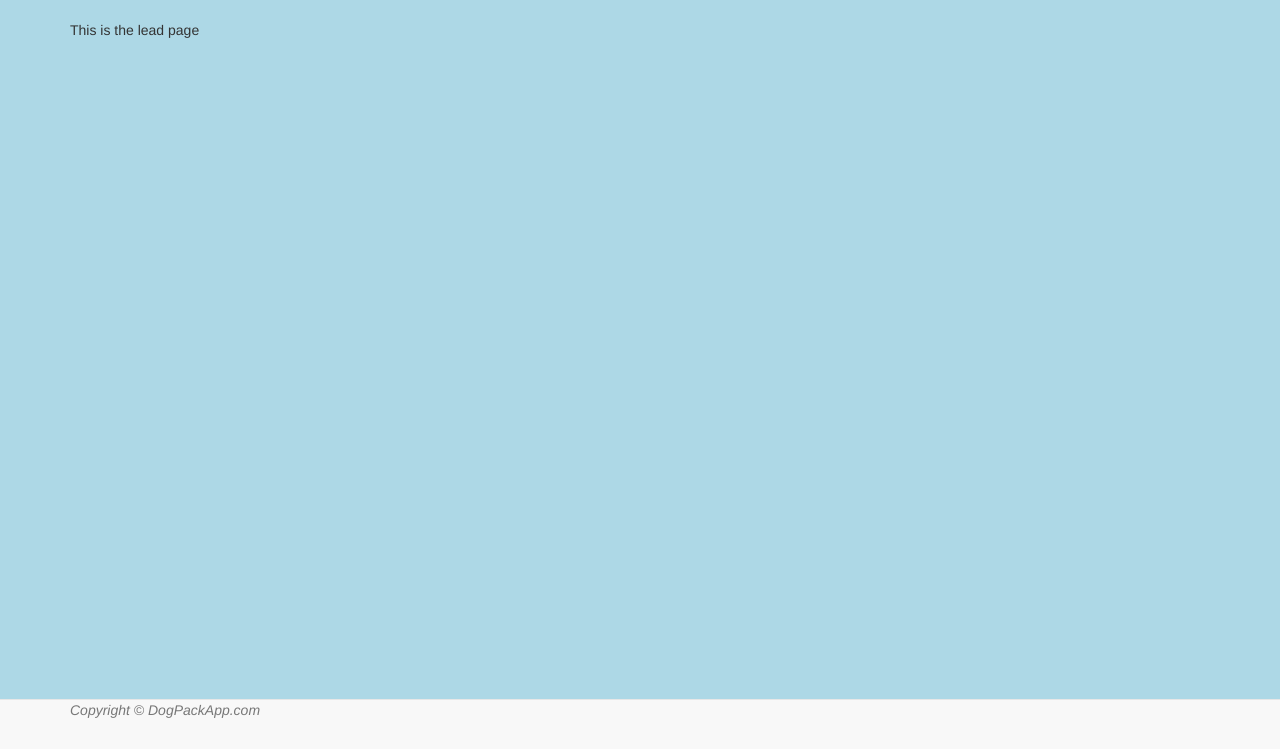
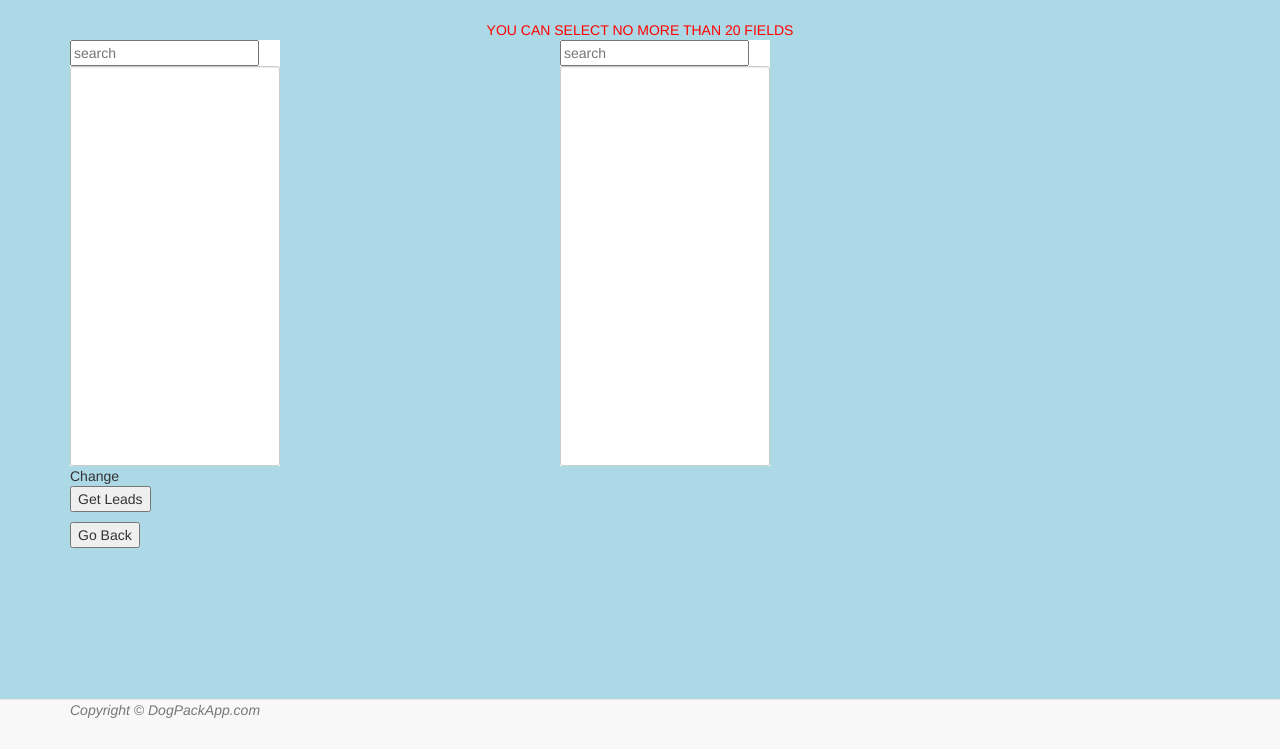
Before and after one commit to ericp-porch/marketing_program_v2, a Django app: page /leads/ in a window 1280 px wide. Shown: the part 51-800 px from the top of the page. Run offline with Django 3.2, Linux system fonts and the light colour scheme; parts of the project's set-up code (start-up, migrations or seed data) failed here and were passed over; some libraries are stand-ins or nearby versions.

Commit message:
some things

```diff
--- a/marketing_program_v2/leads/views.py
+++ b/marketing_program_v2/leads/views.py
@@ -2,6 +2,7 @@ from __future__ import absolute_import, unicode_literals
 
 from django.views.generic import TemplateView
 from django.shortcuts import render
+from .models import LeadFields
 
 
 class AboutView(TemplateView):
@@ -10,5 +11,17 @@ class AboutView(TemplateView):
 
 class LeadView(TemplateView):
     template_name = "leads/view.html"
+    # LIVE VERSION
+    entries = LeadFields.objects.all()
+    def get(self, request):
+        return render(request, self.template_name, {'fields': entries})
+    def post(self, request):
+        result = request.POST.getlist('fields')
+        result_dict = {}
+        for row in result:
+            array_f = [x.strip() for x in row.split(',')]
+            result_dict[array_f[0]] = array_f[1]
+        json_response = get_leads(result_dict.values())
+        return JsonResponse(json_response, safe=False)
 # def leadview(request):
 #     return render(request, 'leads/view.html')
--- a/marketing_program_v2/templates/leads/leads.html
+++ b/marketing_program_v2/templates/leads/leads.html
@@ -4,5 +4,34 @@
 
 <link rel="stylesheet" type="text/css" href="{% static 'css/view.css' %}"/>
 <link rel="stylesheet" type="text/css" href="{% static 'css/multi-select.css' %}"/>
-    This is the lead page
+
+<div></div>
+<div id="warning">YOU CAN SELECT NO MORE THAN 20 FIELDS</div>
+
+<form action="/" method="get">
+    {% csrf_token %}
+    <select multiple="multiple", name="fields" id="fields">
+    {% for field in fields %}
+        <option value = "{{ field.id }}, {{ field.rest_name }}"> {{ field.displayName }} </option>
+    {% endfor %}
+    </select>
+    <div id="printer">Change</div>
+    <p><input type="submit", id="get_leads" value="Get Leads"></p>
+</form>
+
+<p>
+    <button type="button" onclick="goBack()">Go Back</button>
+</p>
+
+
+<table border = "1">
+    {% for row in content %}
+    <tr>
+        {% for fieldp in row %}
+        <td>{{ fieldp }}</td>
+        {% endfor %}
+    </tr>
+    {% endfor %}
+</table>
+
 {% endblock %}
--- a/marketing_program_v2/templates/leads/view.html
+++ b/marketing_program_v2/templates/leads/view.html
@@ -3,4 +3,5 @@
 {% block content %}
     This is the view page
 
+
 {% endblock %}
```
Also changed, not shown: marketing_program_v2/leads/models.py (+12 -12 lines).
